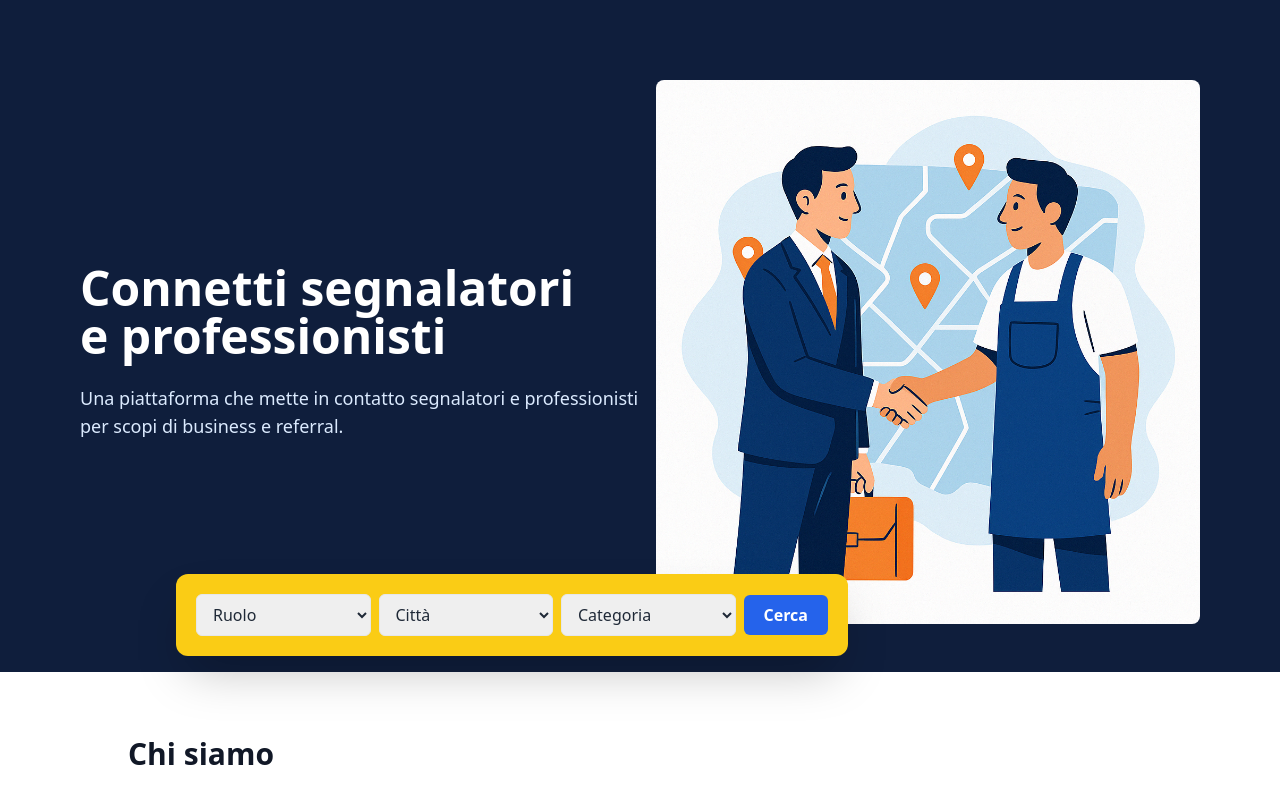
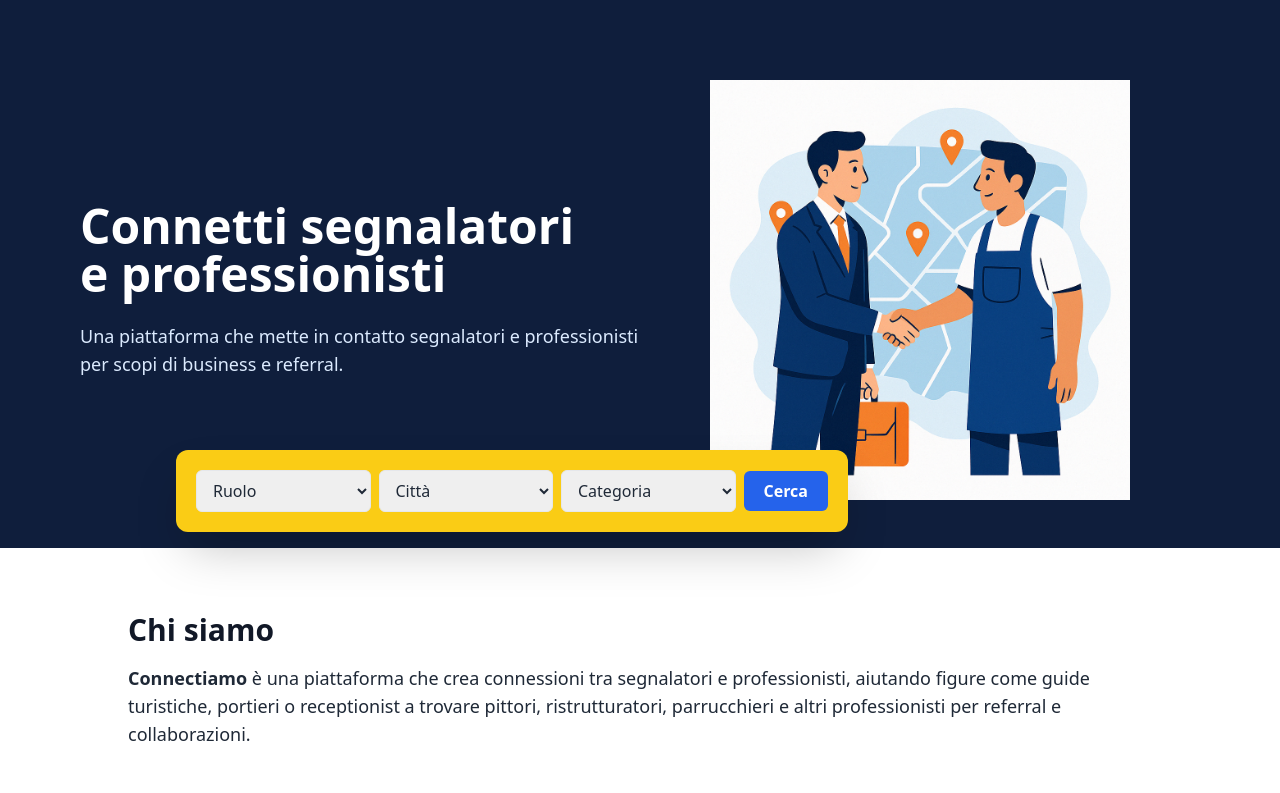
Before and after one commit to ilfrusciante/Connectiamo-website, a Next.js app: page / in a window 1280 px wide. Shown: the top 793 px of the page. Built offline with nearby package versions, Linux system fonts and the light colour scheme.

Commit message:
Update index.js

```diff
--- a/pages/index.js
+++ b/pages/index.js
@@ -25,15 +25,14 @@ export default function Home() {
             </div>
 
             {/* Immagine */}
-            <div className="md:w-1/2 mt-10 md:mt-0 flex justify-center relative z-0 md:pl-4">
+            <div className="md:w-1/2 mt-10 md:mt-0 relative h-[300px] md:h-[420px] z-0 md:pl-4">
               <Image
-                src="/images/connect-hero.png"
-                alt="Professionisti"
-                width={600}
-                height={300}
-                className="rounded-lg"
-                priority
-              />
+  src="/images/connect-hero.png"
+  alt="Professionisti"
+  fill
+  className="object-contain w-full h-full rounded-lg"
+/>
+
             </div>
           </div>
 
```
